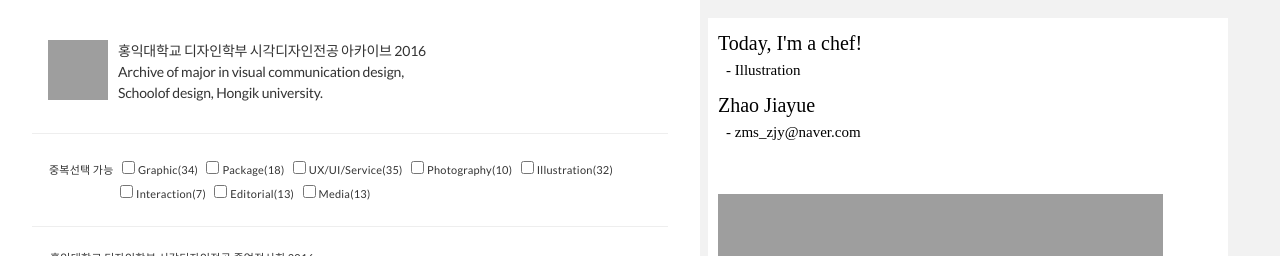
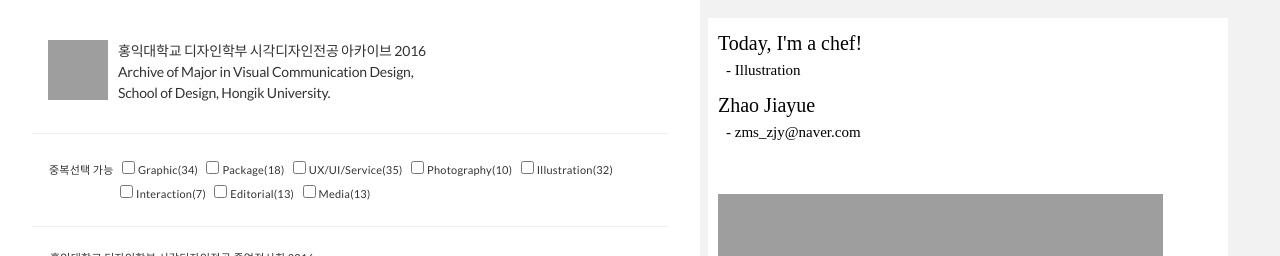
Before and after one commit to hongiksidi-dev/2016, a Jekyll site: the page built from index.html, in a window 1280 px wide and 900 px high. Shown: the top 256 px of the window. Built offline with Jekyll 4.4.1, drawn with Linux system fonts in a browser that asks for light colours; Markdown is read by kramdown in place of the engine named in the settings; comment, search, counter and statistics services are not loaded; grey boxes are pictures that could not be loaded.

Commit message:
Website added

```diff
--- a/_layouts/default.html
+++ b/_layouts/default.html
@@ -29,7 +29,7 @@
 	<div style="padding:0px 10px 0px 33px; display:block; clear:both; margin:auto;">
 		<div class="logo">
 			<img style="margin:10px 0px 0px 0px; width:60px; height:60px;" src="http://www.hongiksidi.com/common/hongiksidi-logo.svg" alt="logo">
-		<div class="desUp">홍익대학교 디자인학부 시각디자인전공 아카이브 2016<br>Archive of major in visual communication design, <br> Schoolof design, Hongik university.</div>
+		<div class="desUp">홍익대학교 디자인학부 시각디자인전공 아카이브 2016<br>Archive of Major in Visual Communication Design, <br> School of Design, Hongik University.</div>
 		</div>
 	</div>
 	<hr>
```
Also changed, not shown: 1 other file.
